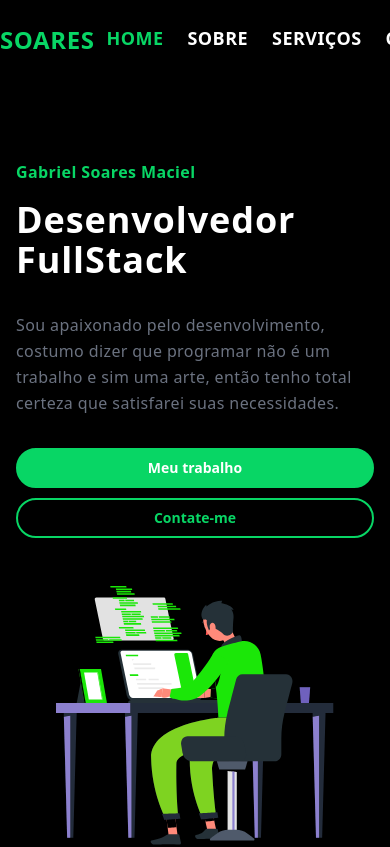
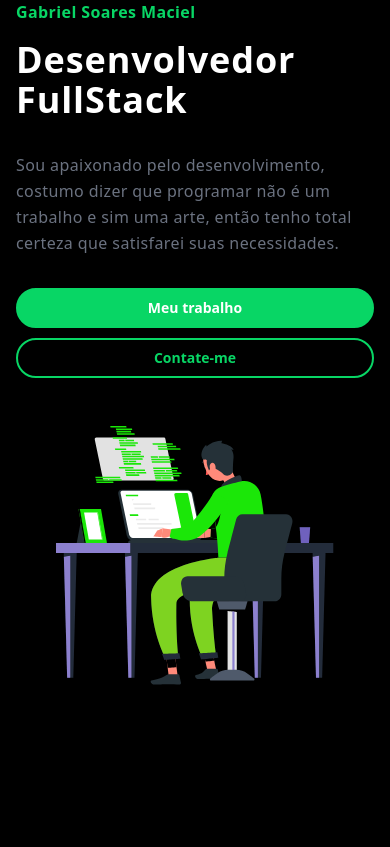
Before and after one commit to GabrielSoares-Dev/Portfolio-v2, a Next.js app: page / in a window 390 px wide. Shown: the top 847 px of the page. Built offline with nearby package versions, Linux system fonts and the light colour scheme.

Commit message:
fix navbar

```diff
--- a/src/components/Layout/NavBar/index.tsx
+++ b/src/components/Layout/NavBar/index.tsx
@@ -5,7 +5,7 @@ import useNav from './hooks/useNav'
 export default function NavBar() {
   const { isAbout, isIntroduction, isServices } = useNav()
   return (
-    <nav className=" h-20 bg-secondary mb-20  ">
+    <nav className=" hidden h-20 bg-secondary mb-20 md:block">
       <div className="flex justify-around py-6">
         <div>
           <h1 className="text-2xl font-extrabold text-primary m-0">SOARES</h1>
```
